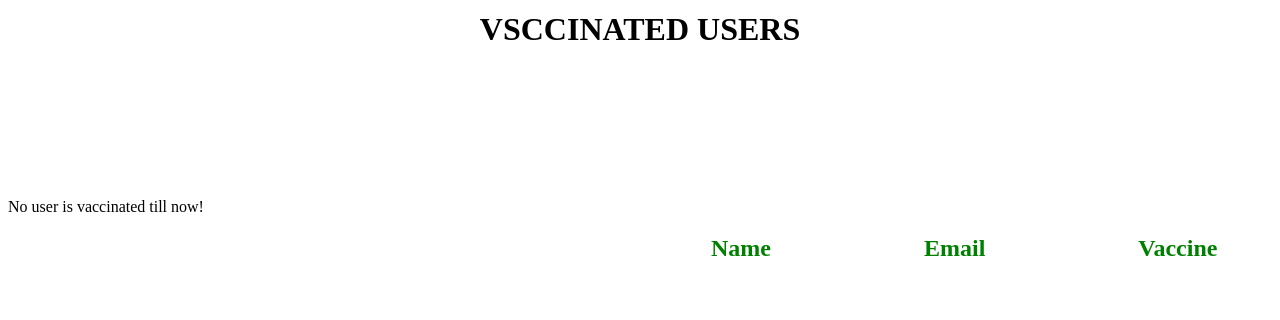
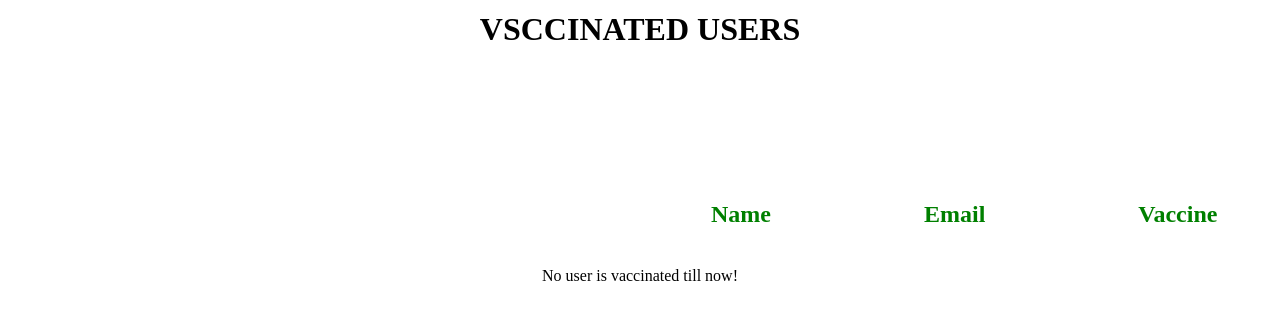
Before and after one commit to MuhtasimMahmud/vaccination_management_system, a PHP site: page /admin.php in a window 1280 px wide; the page is wider, and only the part inside the window is pictured. Shown: the part 211-531 px from the top of that part. Run offline with PHP 8.4, Linux system fonts and the light colour scheme; lists and menus that the app fills with data are empty.

Commit message:
Alhamdulillah done

```diff
--- a/admin.php
+++ b/admin.php
@@ -23,10 +23,8 @@
                 <th class="n" style="padding-right: 150px;"><h2>Email</h2></th>
                 <th class="n" style="padding-right: 150px;"><h2>Vaccine</h2></th>
             </tr>
-
-            <p> No user is vaccinated till now!</p>
-
         </table>
+        <p style="text-align: center;"> No user is vaccinated till now!</p>
 
     </body>
 
```
